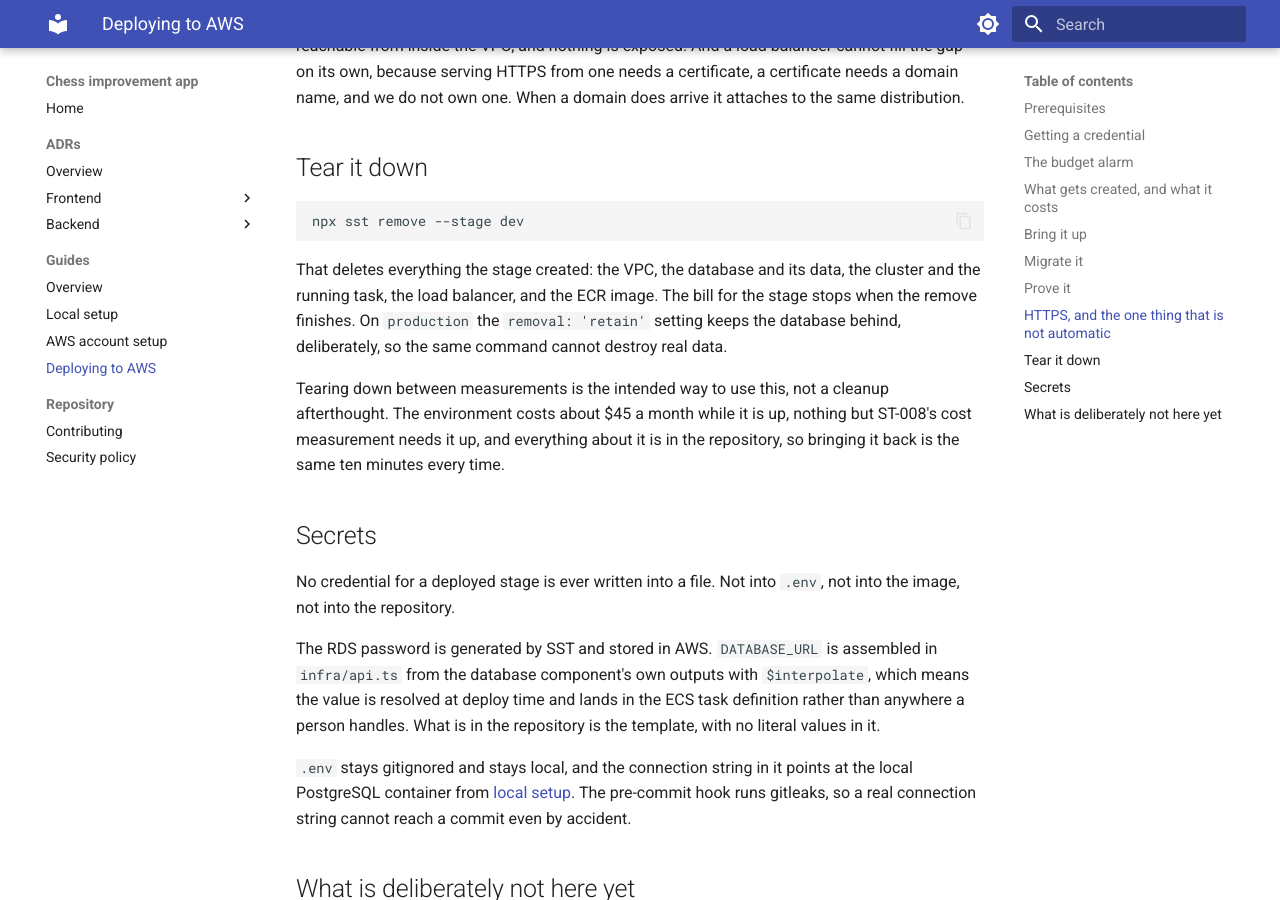
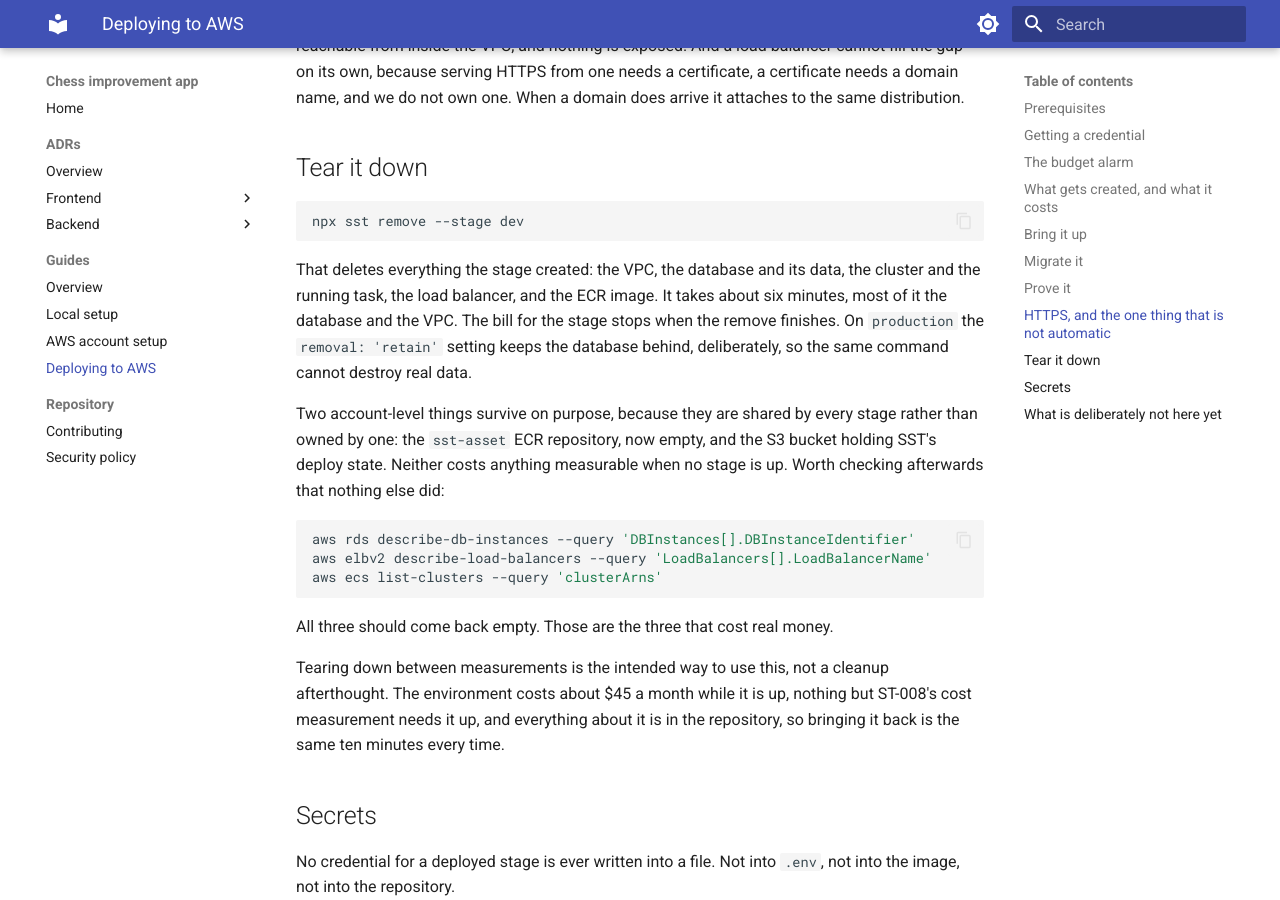
Before and after one commit to sushanth-dev/kanso-app, an MkDocs documentation site: the page built from docs/guides/deploy.md, in a window 1280 px wide and 900 px high, scrolled down 4288 px. Built offline with MkDocs 1.6.1 and Material for MkDocs 9.7.7, drawn with Linux system fonts in a browser that asks for light colours.

Commit message:
docs: say what survives a teardown, and how to check
Removing the stage leaves the shared ECR repository and the SST state
bucket behind, which is correct and worth saying so nobody goes looking
for a leak. Adds the three commands that confirm the expensive resources
are actually gone, since a teardown that half worked looks identical to
one that worked.

Co-Authored-By: Agent <noreply@anthropic.com>

````diff
--- a/docs/guides/deploy.md
+++ b/docs/guides/deploy.md
@@ -204,10 +204,24 @@ npx sst remove --stage dev
 ```
 
 That deletes everything the stage created: the VPC, the database and its data,
-the cluster and the running task, the load balancer, and the ECR image. The
-bill for the stage stops when the remove finishes. On `production` the
-`removal: 'retain'` setting keeps the database behind, deliberately, so the
-same command cannot destroy real data.
+the cluster and the running task, the load balancer, and the ECR image. It
+takes about six minutes, most of it the database and the VPC. The bill for the
+stage stops when the remove finishes. On `production` the `removal: 'retain'`
+setting keeps the database behind, deliberately, so the same command cannot
+destroy real data.
+
+Two account-level things survive on purpose, because they are shared by every
+stage rather than owned by one: the `sst-asset` ECR repository, now empty, and
+the S3 bucket holding SST's deploy state. Neither costs anything measurable
+when no stage is up. Worth checking afterwards that nothing else did:
+
+```sh
+aws rds describe-db-instances --query 'DBInstances[].DBInstanceIdentifier'
+aws elbv2 describe-load-balancers --query 'LoadBalancers[].LoadBalancerName'
+aws ecs list-clusters --query 'clusterArns'
+```
+
+All three should come back empty. Those are the three that cost real money.
 
 Tearing down between measurements is the intended way to use this, not a
 cleanup afterthought. The environment costs about $45 a month while it is up,
````
